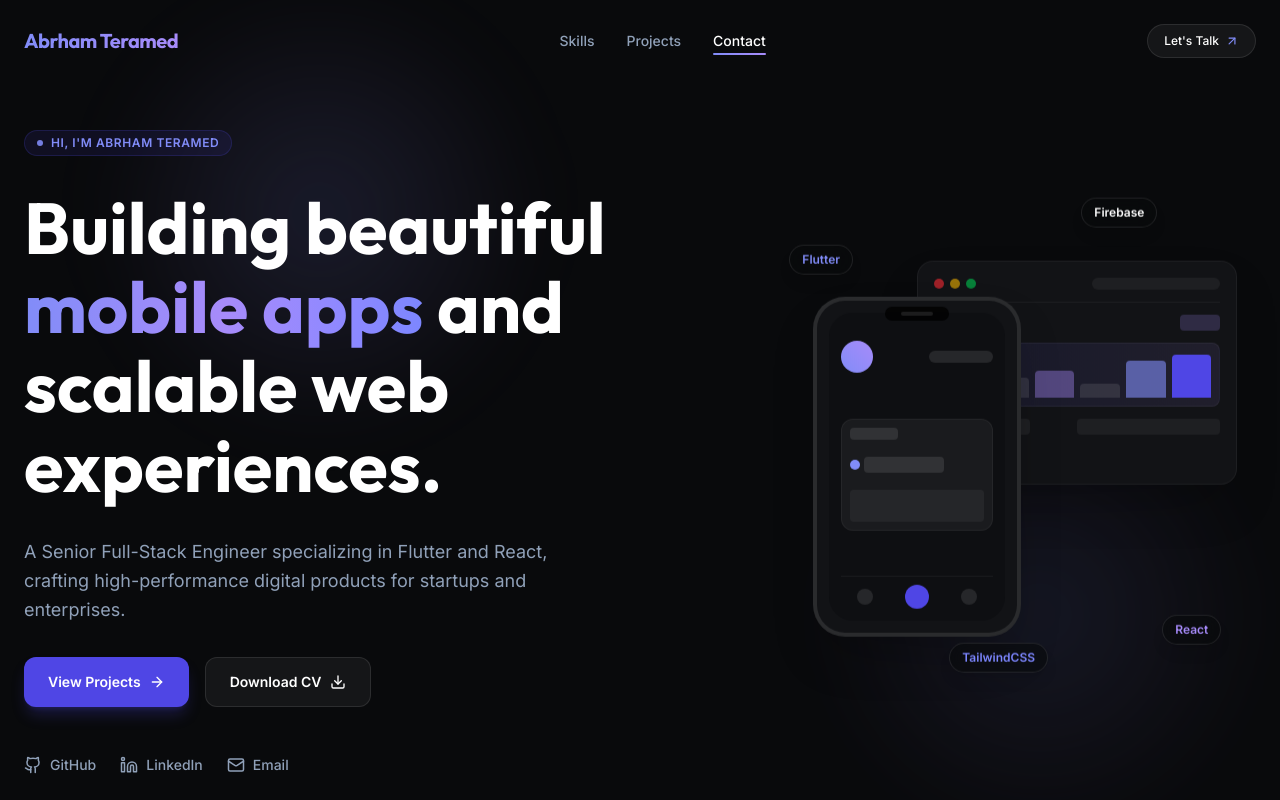
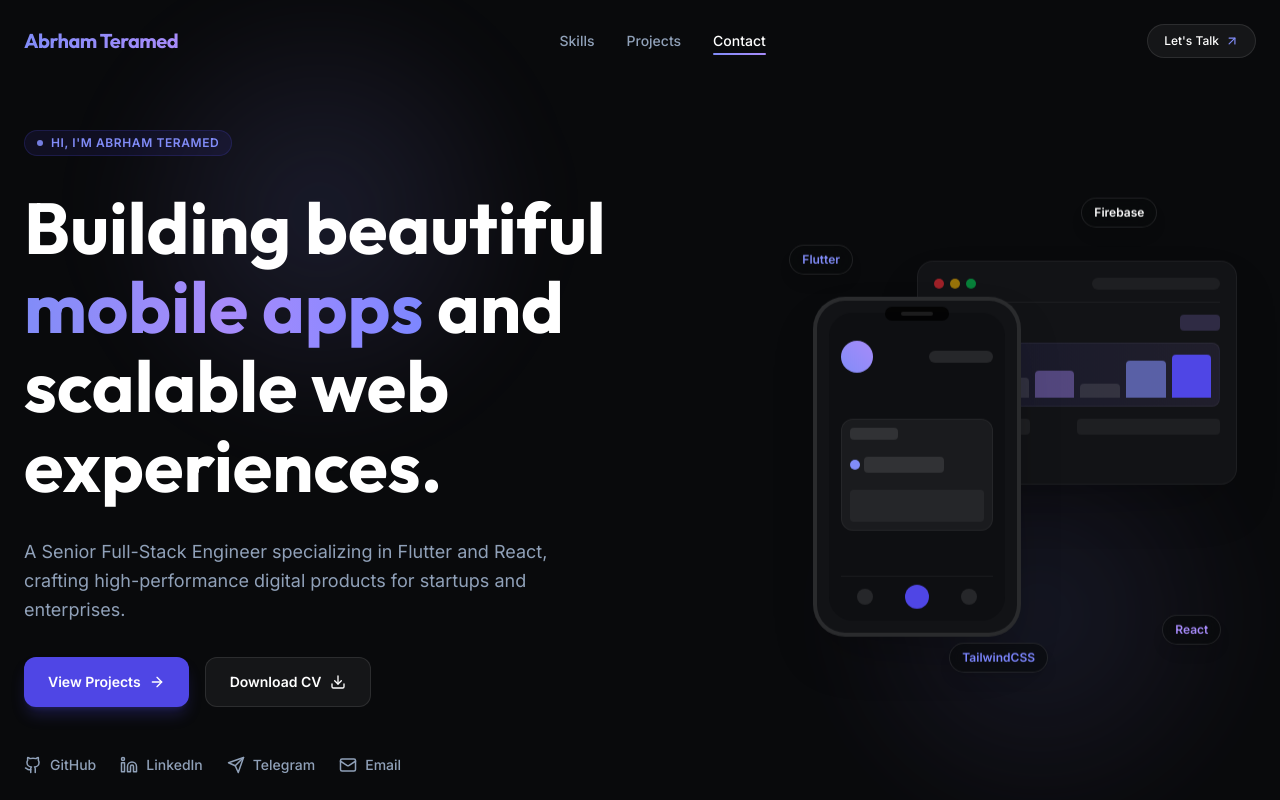
Before and after one commit to Abrom-code/portfolio, a React (Vite) app: page / in a window 1280 px wide. Shown: the top 800 px of the page. Built offline with nearby package versions, Linux system fonts and the light colour scheme.

Commit message:
feat: hook up download CV button to public resume.pdf and add Telegram socials

```diff
--- a/src/components/Footer.jsx
+++ b/src/components/Footer.jsx
@@ -36,6 +36,14 @@ export default function Footer() {
             LinkedIn
           </a>
           <a
+            href="https://t.me/"
+            target="_blank"
+            rel="noopener noreferrer"
+            className="font-sans text-xs font-semibold text-slate-400 hover:text-white transition-colors"
+          >
+            Telegram
+          </a>
+          <a
             href="mailto:gmikael1908@gmail.com"
             className="font-sans text-xs font-semibold text-slate-400 hover:text-white transition-colors"
           >
--- a/src/components/Hero.jsx
+++ b/src/components/Hero.jsx
@@ -34,6 +34,23 @@ const LinkedinIcon = ({ size = 18, ...props }) => (
     <path d="M16 8a6 6 0 0 1 6 6v7h-4v-7a2 2 0 0 0-2-2 2 2 0 0 0-2 2v7h-4v-7a6 6 0 0 1 6-6z" />
     <rect width="4" height="12" x="2" y="9" />
     <circle cx="4" cy="4" r="2" />
+  </svg>
+);
+
+const TelegramIcon = ({ size = 18, ...props }) => (
+  <svg
+    viewBox="0 0 24 24"
+    width={size}
+    height={size}
+    stroke="currentColor"
+    strokeWidth="2"
+    fill="none"
+    strokeLinecap="round"
+    strokeLinejoin="round"
+    {...props}
+  >
+    <path d="m22 2-7 20-4-9-9-4Z" />
+    <path d="M22 2 11 13" />
   </svg>
 );
 
@@ -77,7 +94,8 @@ export default function Hero() {
               <ArrowRight size={16} />
             </a>
             <a
-              href="#contact"
+              href="/resume.pdf"
+              download="Abrham_Teramed_CV.pdf"
               className="flex items-center gap-2 px-6 py-3.5 rounded-xl bg-white/5 hover:bg-white/10 text-white border border-white/10 hover:border-white/20 font-semibold text-sm transition-all duration-300"
             >
               Download CV
@@ -104,6 +122,15 @@ export default function Hero() {
             >
               <LinkedinIcon size={18} />
               LinkedIn
+            </a>
+            <a
+              href="https://t.me/"
+              target="_blank"
+              rel="noopener noreferrer"
+              className="flex items-center gap-2 hover:text-white transition-colors text-sm font-medium"
+            >
+              <TelegramIcon size={18} />
+              Telegram
             </a>
             <a
               href="mailto:gmikael1908@gmail.com"
```
Also changed, not shown: 1 other file (tests, documents, lock files or other folders).
